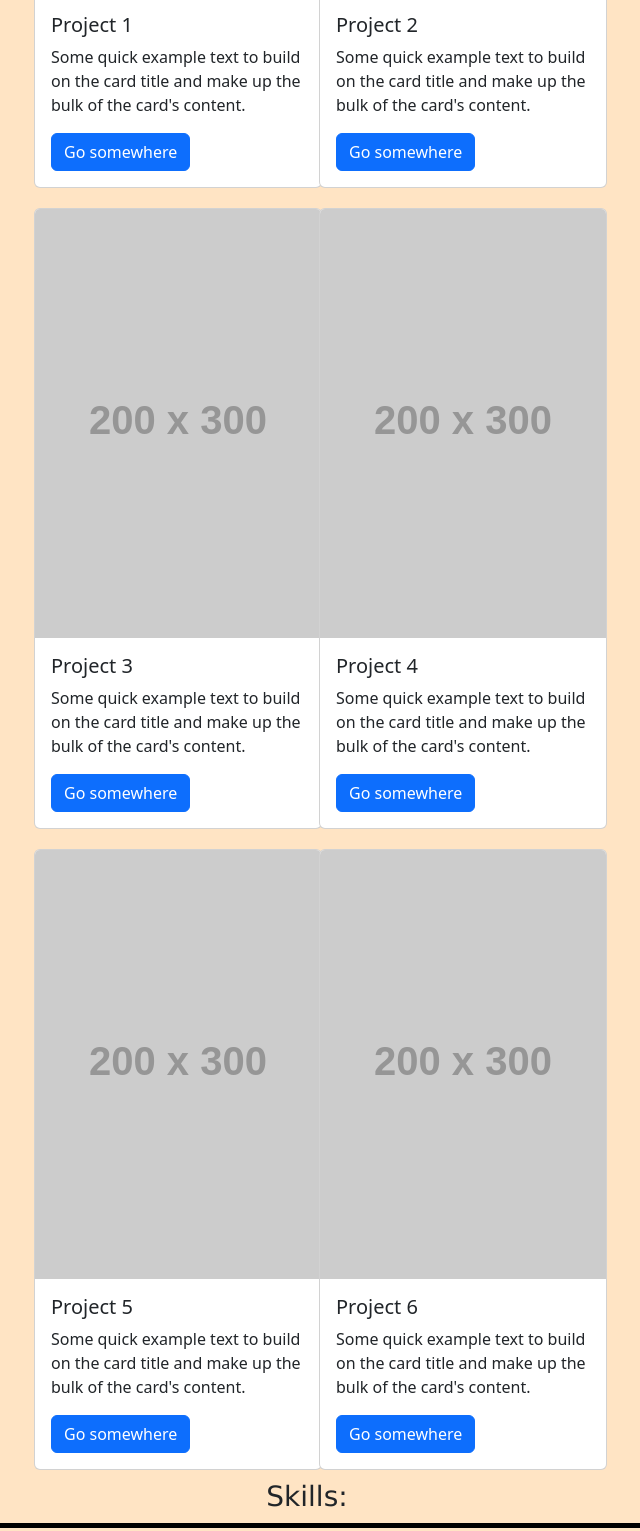
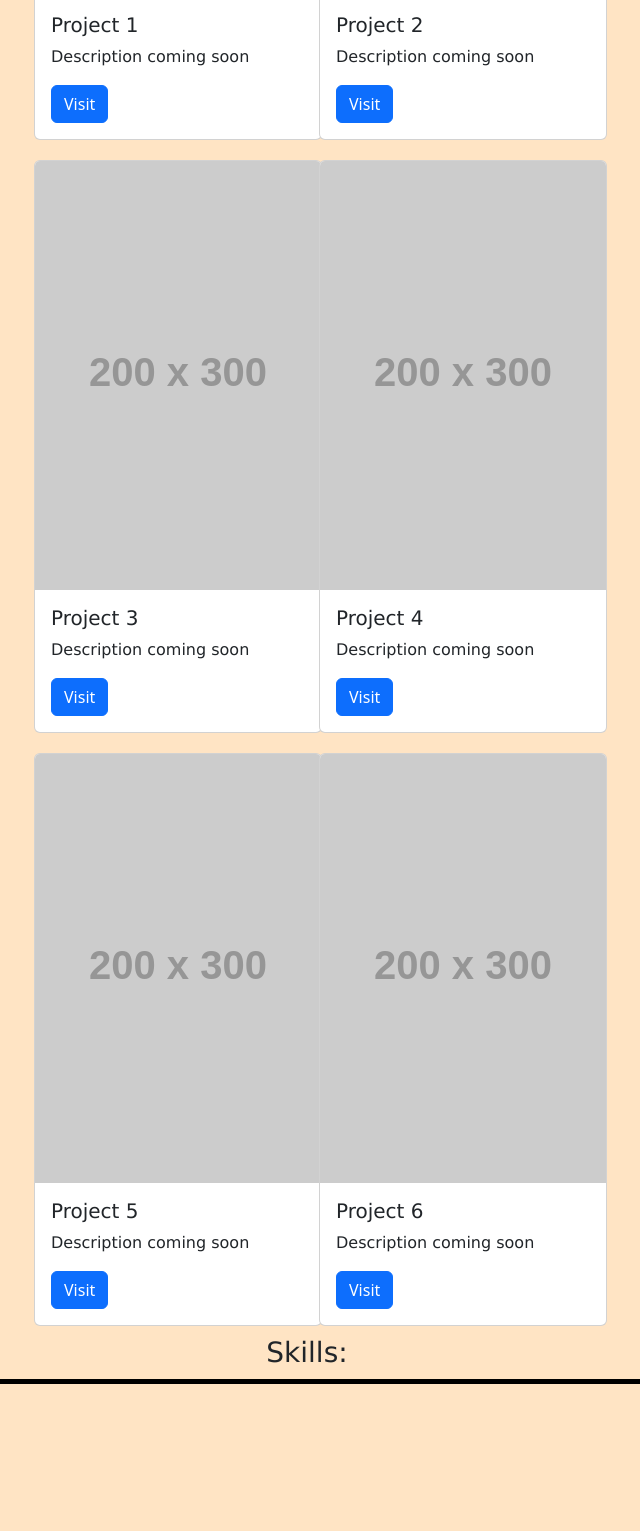
Before and after one commit to klaudia102/Bootstrap-Portfolio, a plain HTML site: page index.html in a window 1280 px wide. Shown: the part 1104-2635 px from the top of the page, without its empty margins (333-973 px from the left). Drawn offline with nearby package versions, Linux system fonts and the light colour scheme; placeholder pictures from the web are drawn by us.

Commit message:
change message on the buttons and card's description

```diff
--- a/assets/css/style.css
+++ b/assets/css/style.css
@@ -91,6 +91,12 @@ h3 {
   display: flex;
   justify-content: center;
 }
+p {
+  font-family: 'Lucida Sans', 'Lucida Sans Regular', 'Lucida Grande', 'Lucida Sans Unicode', Geneva, Verdana, sans-serif;
+}
+h5 {
+  font-family: 'Lucida Sans', 'Lucida Sans Regular', 'Lucida Grande', 'Lucida Sans Unicode', Geneva, Verdana, sans-serif;
+}
 
 /* end of cards styling */
 
--- a/index.html
+++ b/index.html
@@ -52,9 +52,8 @@
             <img src="https://placehold.co/200x300" class="card-img-top" alt="placeholder">
             <div class="card-body">
               <h5 class="card-title">Project 1</h5>
-              <p class="card-text">Some quick example text to build on the card title and make up the bulk of the card's
-                content.</p>
-              <a href="#" class="btn btn-primary">Go somewhere</a>
+              <p class="card-text">Description coming soon</p>
+              <a href="#" class="btn btn-primary">Visit</a>
             </div>
           </div>
         </div>
@@ -63,9 +62,8 @@
             <img src="https://placehold.co/200x300" class="card-img-top" alt="..placeholder">
             <div class="card-body">
               <h5 class="card-title">Project 2</h5>
-              <p class="card-text">Some quick example text to build on the card title and make up the bulk of the card's
-                content.</p>
-              <a href="#" class="btn btn-primary">Go somewhere</a>
+              <p class="card-text">Description coming soon</p>
+              <a href="#" class="btn btn-primary">Visit</a>
             </div>
           </div>
         </div>
@@ -76,9 +74,8 @@
             <img src="https://placehold.co/200x300" class="card-img-top" alt="placeholder">
             <div class="card-body">
               <h5 class="card-title">Project 3</h5>
-              <p class="card-text">Some quick example text to build on the card title and make up the bulk of the card's
-                content.</p>
-              <a href="#" class="btn btn-primary">Go somewhere</a>
+              <p class="card-text">Description coming soon</p>
+              <a href="#" class="btn btn-primary">Visit</a>
             </div>
           </div>
         </div>
@@ -87,9 +84,8 @@
             <img src="https://placehold.co/200x300" class="card-img-top" alt="..placeholder">
             <div class="card-body">
               <h5 class="card-title">Project 4</h5>
-              <p class="card-text">Some quick example text to build on the card title and make up the bulk of the card's
-                content.</p>
-              <a href="#" class="btn btn-primary">Go somewhere</a>
+              <p class="card-text">Description coming soon</p>
+              <a href="#" class="btn btn-primary">Visit</a>
             </div>
           </div>
         </div>
@@ -100,9 +96,8 @@
             <img src="https://placehold.co/200x300" class="card-img-top" alt="placeholder">
             <div class="card-body">
               <h5 class="card-title">Project 5</h5>
-              <p class="card-text">Some quick example text to build on the card title and make up the bulk of the card's
-                content.</p>
-              <a href="#" class="btn btn-primary">Go somewhere</a>
+              <p class="card-text">Description coming soon</p>
+              <a href="#" class="btn btn-primary">Visit</a>
             </div>
           </div>
         </div>
@@ -111,9 +106,8 @@
             <img src="https://placehold.co/200x300" class="card-img-top" alt="placeholder">
             <div class="card-body">
               <h5 class="card-title">Project 6</h5>
-              <p class="card-text">Some quick example text to build on the card title and make up the bulk of the card's
-                content.</p>
-              <a href="#" class="btn btn-primary">Go somewhere</a>
+              <p class="card-text">Description coming soon</p>
+              <a href="#" class="btn btn-primary">Visit</a>
             </div>
           </div>
         </div>
```
